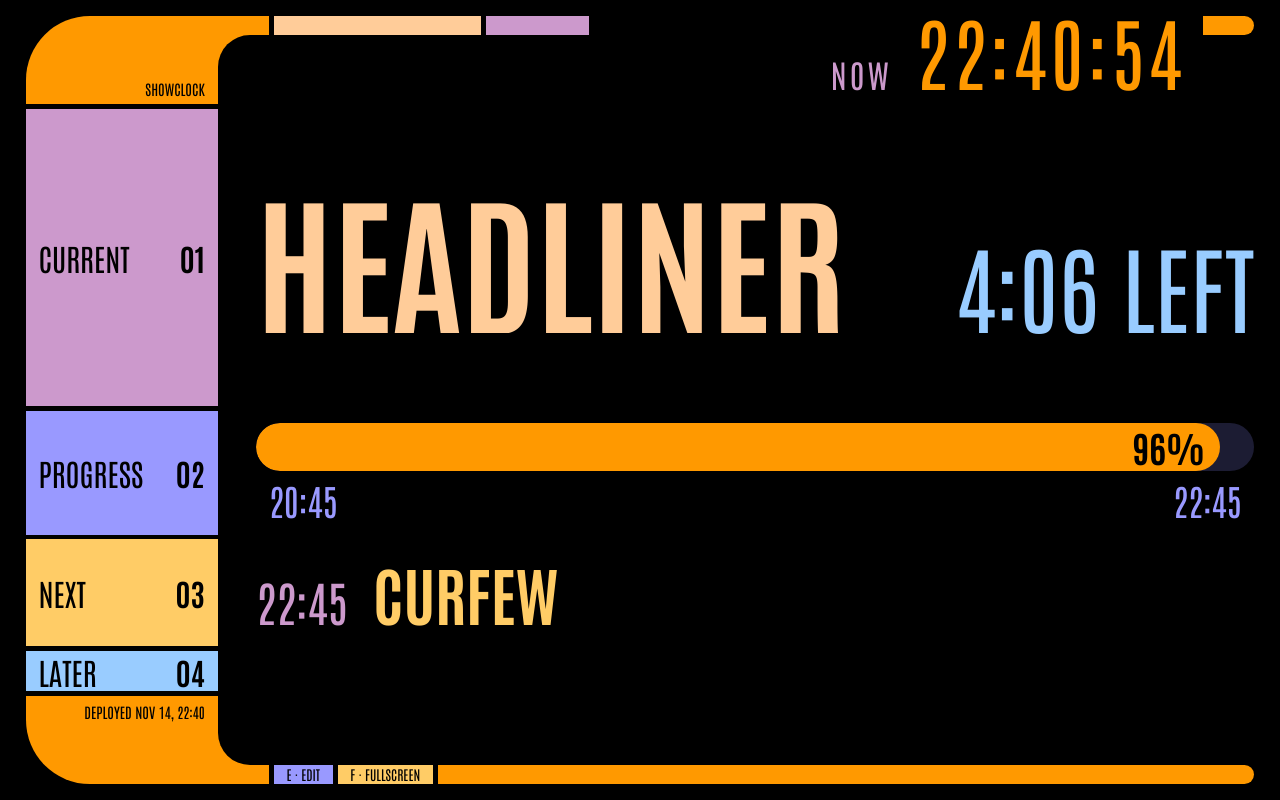
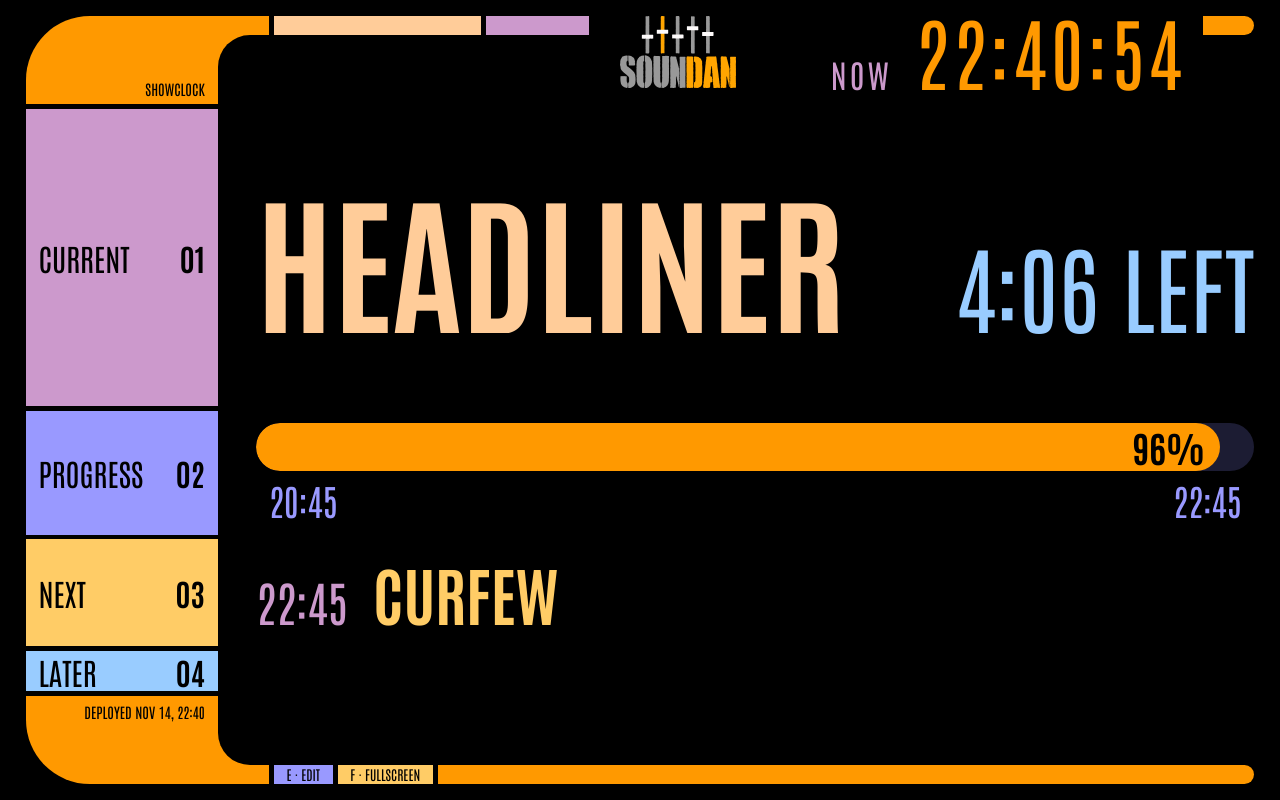
Before and after one commit to cuotos/showclock, a plain HTML site: page index.html in a window 1280 px wide. Drawn offline with Linux system fonts and the light colour scheme.

Commit message:
Add Soundan logo to the top bar
Logo from soundan.co.uk/assets/logo.svg; deploy workflow copies assets/.

Co-Authored-By: Claude Opus 5.5 <noreply@anthropic.com>

```diff
--- a/index.html
+++ b/index.html
@@ -20,6 +20,7 @@
       <div class="curve top"></div>
       <div class="bar c-peach w20"></div>
       <div class="bar c-lavender w10"></div>
+      <img class="logo" src="assets/soundan-logo.svg" alt="Soundan">
       <div class="title"><span class="clock-label">NOW</span> <span id="clock">--:--:--</span></div>
       <div class="bar c-orange cap"></div>
     </div>
--- a/style.css
+++ b/style.css
@@ -241,3 +241,5 @@ textarea { text-transform: uppercase; }
   text-transform: none; /* base64 is case-sensitive */
 }
 #share-code::placeholder { color: var(--blue); font-family: "Antonio", sans-serif; font-size: 16px; }
+
+.logo { height: 9vh; margin-left: 2vw; }
```
Also changed, not shown: assets/soundan-logo.svg (added), 1 other file.
